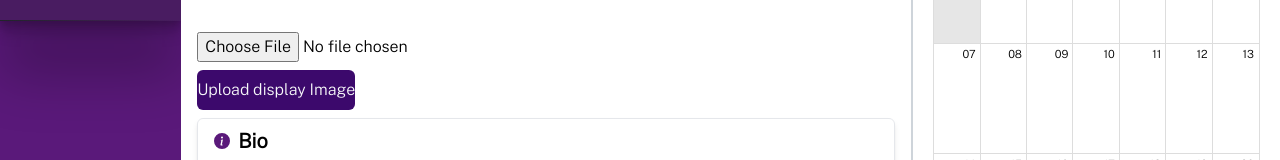
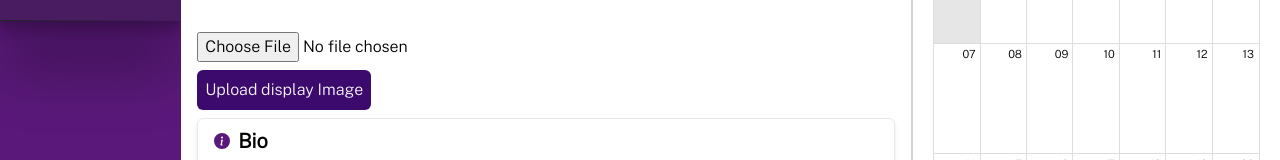
Before and after one commit to TechSis01/TaskBuddy, a React (Vite) app: page /container/profile in a window 1280 px wide. Shown: the part 208-368 px from the top of the page. Built offline with nearby package versions, Linux system fonts and the light colour scheme; no server answers; a web font is replaced by a local one.

Commit message:
added padding to the upload button

```diff
--- a/src/Authentication/SignUpForm.jsx
+++ b/src/Authentication/SignUpForm.jsx
@@ -19,21 +19,7 @@ function SignUpForm() {
   const {
     userDetails,
     setUserDetails,
-    currentUser,
-    setCurrentUser,
-    setLoader,
-    isLoading,
-    setIsLoading,
-    signUpLoader,
-    setSignUpLoader,
-    userId,
-    setUserId,
-    newUser,
     setNewUser,
-    newUserSignUp,
-    setNewUserSignUp,
-    newUserSignUpPic,
-    setNewUserSignUpPic,
   } = useContext(UserContext);
 
   // State to handle button Clickability
@@ -130,7 +116,7 @@ function SignUpForm() {
 
   // FUNCTION TO CREATE A NEW USER
   const signup = async () => {
-
+    setSignUpText(true)
     try {
       const newUser = await promise.create(
         uuidv4(),
@@ -140,7 +126,7 @@ function SignUpForm() {
       );
       // Once the user clicks on create an account, account is created and a new session is created
       // for the user, then the verification to email is fired off
-      setSignUpText(true)
+
       await verifyUser();
       setTimeout(()=>{
         navigate("/container/dashboard")
@@ -239,7 +225,7 @@ function SignUpForm() {
           btnclick={buttonClick}
           btnFunc={signup}
           btnText={signUpText ? <img src={loadButton} alt="spinner"></img> : "Create an Account"}
-          // btnText={signUpText ? "loading...": "Create an Account"}
+
           style={`md:pr-11 py-2 my-5 ${
             buttonClick ? "bg-purple-400 hover:bg-purple-400" : "bg-purple-3"
           } text-white w-7/12 rounded-md flex justify-center items-center hover:bg-purple-4`}
--- a/src/Profile.jsx
+++ b/src/Profile.jsx
@@ -216,7 +216,7 @@ function Profile() {
         ></input>
       </div>
       <div className="flex">
-      <button onClick={handleSubmit}  disabled={!userImage}  className="{`mb-2 py-2 hover:bg-purple-400 bg-purple-3
+      <button onClick={handleSubmit}  disabled={!userImage}  className="{`mb-2 py-2 px-2 hover:bg-purple-400 bg-purple-3
               } text-white rounded-md flex justify-center items-center hover:bg-purple-4`}">{displayPic ? "Update display Image" : "Upload display Image"}</button>
       {/* {loading ? <img src={loadBtn} alt="spinner"></img>: null} */}
       </div>
```
